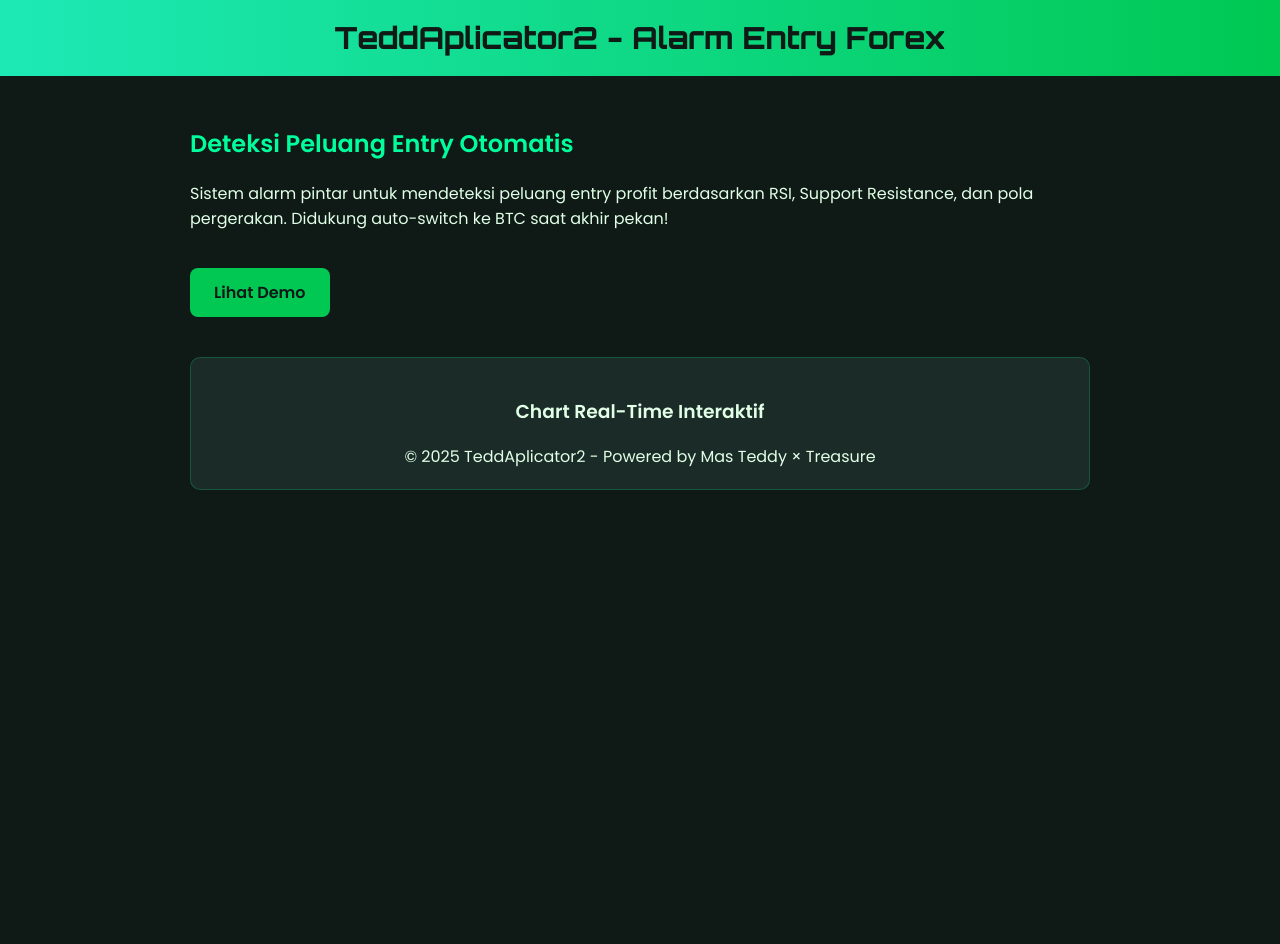
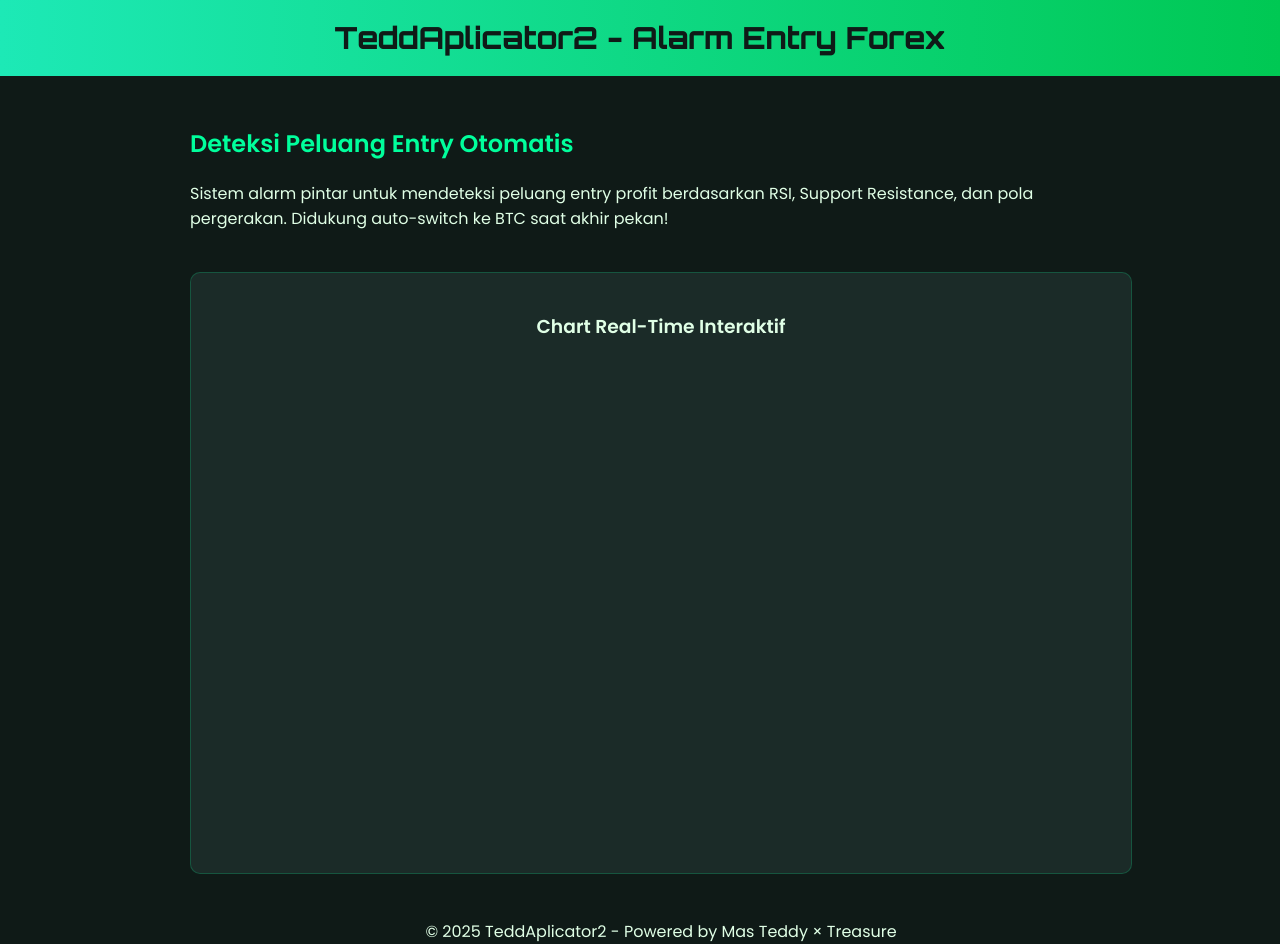
Before and after one commit to TeddCompany/teddaplicator2, a plain HTML site: page index.html in a window 1280 px wide. Before the commit the page ends 800 px from the top, so only its background shows below. Drawn offline with Linux system fonts and the light colour scheme; a script that the page names is missing.

Commit message:
Update index.html

```diff
--- a/index.html
+++ b/index.html
@@ -90,13 +90,12 @@
   <p>
     Sistem alarm pintar untuk mendeteksi peluang entry profit berdasarkan RSI, Support Resistance, dan pola pergerakan. Didukung auto-switch ke BTC saat akhir pekan!
   </p>
-  <a href="#" class="btn-demo">Lihat Demo</a>
 
-  <div class="chart-container">
+  <div class="chart-container" style="height: 70vh; width: 100%;">
   <h3>Chart Real-Time Interaktif</h3>
   <!-- TradingView Advanced Chart Widget BEGIN -->
-  <div class="tradingview-widget-container">
-    <div id="tradingview_advanced"></div>
+  <div class="tradingview-widget-container" style="height:100%; width:100%">
+    <div id="tradingview_advanced" style="height:100%; width:100%"></div>
     <script type="text/javascript" src="https://s3.tradingview.com/tv.js"></script>
     <script type="text/javascript">
       new TradingView.widget({
@@ -119,6 +118,7 @@
       });
     </script>
   </div>
+
   <!-- TradingView Advanced Chart Widget END -->
 </div</div>
   © 2025 TeddAplicator2 - Powered by Mas Teddy × Treasure
```
